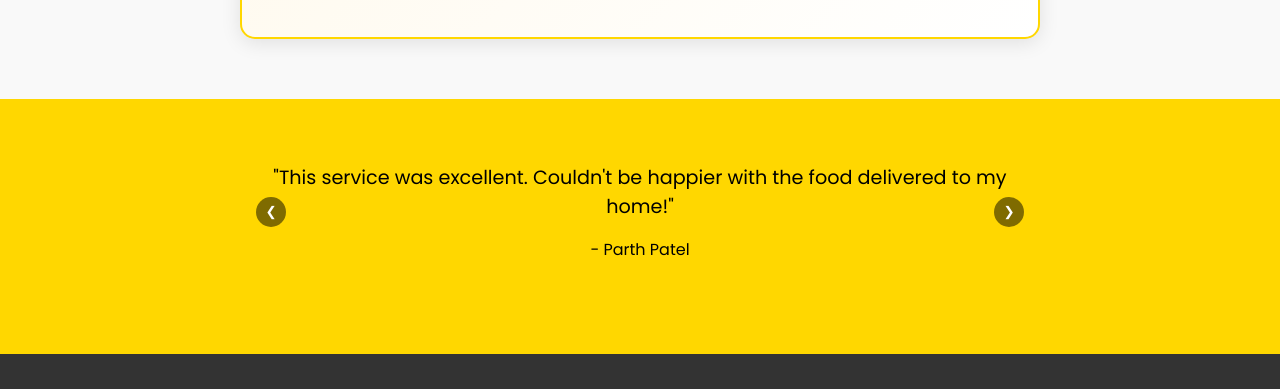
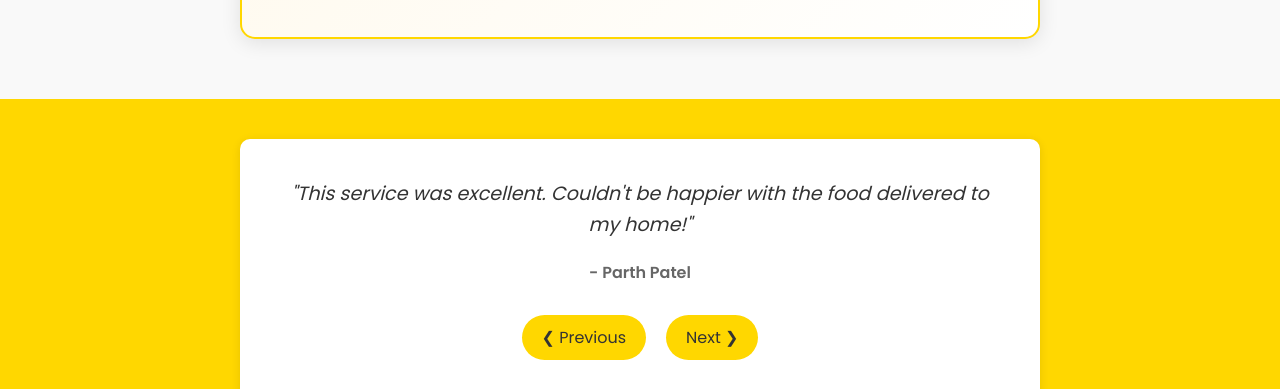
Before and after one commit to aslearntocode/thedivinehands, a website: page app/index.html in a window 1280 px wide. Shown: the part 1796-2185 px from the top of the page. Drawn offline with Linux system fonts and the light colour scheme.

Commit message:
Fixed Testimonials

```diff
--- a/app/index.html
+++ b/app/index.html
@@ -505,6 +505,66 @@
                 font-size: 1rem;
             }
         }
+
+        /* Update testimonial section styles */
+        .testimonial-section {
+            max-width: 800px;
+            margin: 40px auto;
+            padding: 40px;
+            background: white;
+            border-radius: 10px;
+            box-shadow: 0 2px 10px rgba(0,0,0,0.1);
+        }
+
+        .testimonial {
+            text-align: center;
+        }
+
+        .testimonial-content {
+            margin-bottom: 30px;
+        }
+
+        .quote {
+            font-size: 1.2rem;
+            color: #333;
+            margin-bottom: 20px;
+            font-style: italic;
+            line-height: 1.6;
+        }
+
+        .author {
+            color: #666;
+            font-weight: 600;
+        }
+
+        .navigation-buttons {
+            display: flex;
+            justify-content: center;
+            gap: 20px;
+            margin-top: 20px;
+        }
+
+        .nav-btn {
+            background: #FFD700;
+            border: none;
+            padding: 10px 20px;
+            border-radius: 25px;
+            cursor: pointer;
+            font-size: 1rem;
+            color: #333;
+            transition: background-color 0.3s;
+        }
+
+        .nav-btn:hover {
+            background: #FFC800;
+        }
+
+        @media (max-width: 768px) {
+            .testimonial-section {
+                margin: 20px;
+                padding: 20px;
+            }
+        }
     </style>
 </head>
 <body>
@@ -616,26 +676,24 @@
             </div>
         </section>
 
-        <div class="testimonial-carousel">
-            <div class="carousel-container">
-                <div class="carousel-track">
-                    <div class="testimonial-card">
+        <div class="testimonial-section">
+            <div class="testimonial">
+                <div class="testimonial-content" id="testimonial1">
                     <p class="quote">"This service was excellent. Couldn't be happier with the food delivered to my home!"</p>
                     <p class="author">- Parth Patel</p>
                 </div>
-                    <div class="testimonial-card">
-                        <p class="quote">"The food was delicious and the service was great!"</p>
+                <div class="testimonial-content" id="testimonial2" style="display: none;">
+                    <p class="quote">"The food was delicious and the service was great! Will definitely order again."</p>
                     <p class="author">- Raj Joshi</p>
                 </div>
-                    <div class="testimonial-card">
-                        <p class="quote">"The food was delicious and the service was great!"</p>
+                <div class="testimonial-content" id="testimonial3" style="display: none;">
+                    <p class="quote">"Amazing home-cooked meals that remind me of my mother's cooking. Highly recommended!"</p>
                     <p class="author">- Emily Chen</p>
                 </div>
+                <div class="navigation-buttons">
+                    <button onclick="showPreviousTestimonial()" class="nav-btn">❮ Previous</button>
+                    <button onclick="showNextTestimonial()" class="nav-btn">Next ❯</button>
                 </div>
-            </div>
-            <div class="carousel-controls">
-                <button class="prev-btn" aria-label="Previous">❮</button>
-                <button class="next-btn" aria-label="Next">❯</button>
             </div>
         </div>
     </main>
@@ -718,7 +776,33 @@
                 }
             });
             */
+
+            // Initialize the first testimonial as active
+            const testimonials = document.querySelectorAll('.testimonial-content');
+            testimonials[0].classList.add('active');
         });
+
+        let currentTestimonial = 1;
+        const totalTestimonials = 3;
+
+        function showTestimonial(number) {
+            // Hide all testimonials
+            for(let i = 1; i <= totalTestimonials; i++) {
+                document.getElementById('testimonial' + i).style.display = 'none';
+            }
+            // Show the selected testimonial
+            document.getElementById('testimonial' + number).style.display = 'block';
+        }
+
+        function showNextTestimonial() {
+            currentTestimonial = currentTestimonial >= totalTestimonials ? 1 : currentTestimonial + 1;
+            showTestimonial(currentTestimonial);
+        }
+
+        function showPreviousTestimonial() {
+            currentTestimonial = currentTestimonial <= 1 ? totalTestimonials : currentTestimonial - 1;
+            showTestimonial(currentTestimonial);
+        }
 
         /* Remove Supabase and order-related code
         const supabaseUrl = 'YOUR_SUPABASE_URL'
```
Lines whose indentation alone changed are shown as unchanged.
